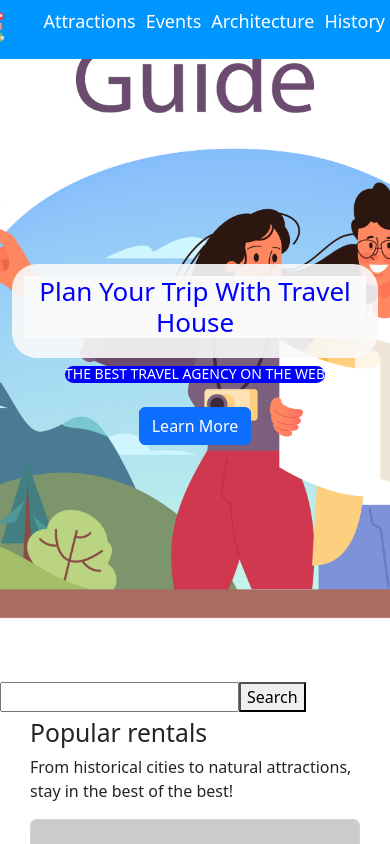
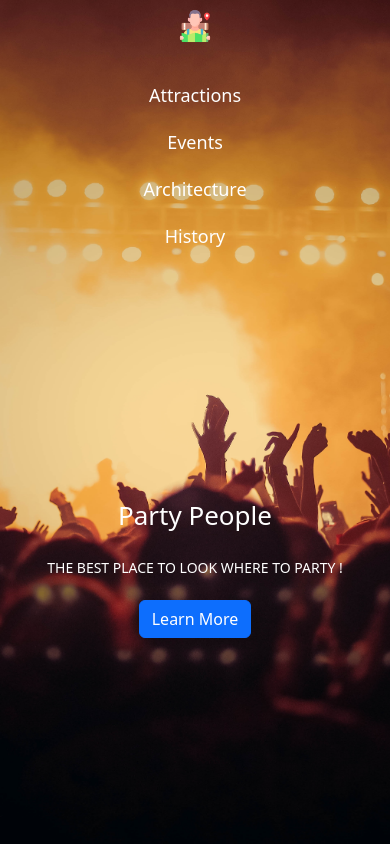
Before and after one commit to jemmy344/party-people, a React (Create React App) app in the folder frontend/: page / in a window 390 px wide. Shown: the top 844 px of the page. Built offline with nearby package versions, Linux system fonts and the light colour scheme.

Commit message:
Reworked header so it suits project idea better.

```diff
--- a/frontend/src/components/Header/index.js
+++ b/frontend/src/components/Header/index.js
@@ -1,6 +1,6 @@
 import React, { useState } from "react";
 import { Button, Container, Modal, Navbar } from "react-bootstrap";
-import backgroundImage from "../../assets/guide.jpg";
+import backgroundImage from "../../assets/partyPeople.jpg";
 import logo from "../../assets/tour-image.png"
 import "./styles.css"
 
@@ -48,10 +48,10 @@ const Header = () => {
         >
           <div className="h1-container">
           <h1>
-            Plan Your Trip With Travel House
+            Party People
           </h1>
           </div>
-          <h6 className="header-text">The best travel agency on the web</h6>
+          <h6 className="header-text">The Best Place to look where to party !</h6>
           <Button variant="primary" onClick={handleShowModal} style={{ marginTop: "1rem" }}>
             Learn More
           </Button>
@@ -59,11 +59,10 @@ const Header = () => {
 
         <Modal show={showModal} onHide={handleShowModal}>
           <Modal.Header>
-            <Modal.Title>Travel Services</Modal.Title>
+            <Modal.Title>Party People</Modal.Title>
           </Modal.Header>
           <Modal.Body>
-            We offer a variety of travel services including flight bookings,
-            hotel reservations, and tour packages. Contact us for more information.
+           Best place to find out where your favorite artists are playing !
           </Modal.Body>
           <Modal.Footer>
             <Button variant="secondary" onClick={handleShowModal}>
--- a/frontend/src/components/Header/styles.css
+++ b/frontend/src/components/Header/styles.css
@@ -1,9 +1,11 @@
+/* Default styles */
+
 .navbar-container {
     display: flex;
     justify-content: flex-end;
     align-content: center;
     /* bright blue */
-    background-color: rgba(0, 150, 255, 1)
+    background-color: linear-gradient(to right, #1d060c 0%, #df9939 50%, #1d060c 100%);
   }
 
   .navbar-container ul a {
@@ -21,20 +23,20 @@
 
   /* added opacity to see background image in navbar */
   .h1-container {
-    background-color: rgba(250, 250, 250, 0.9);
+    background-color: transparent;
     /* creates a round border around h1 title */
     border-radius: 25px;
     padding: 12px;
   }
 
   .h1-container h1 {
-    color: blue;
+    color: #fff;
     font-size: 28px;
     text-align: center;
   }
 
   h6 {
-    color: white;
+    color: #fff;
     margin-top: 8px;
     font-size: 14px;
     text-transform: uppercase;
@@ -44,20 +46,17 @@ h6 {
     margin-top: 4px;
   }
 
-
-
-
   /* responsive design for tablet users */
 
   @media only screen and (min-width: 768px) {
     .h1-container h1 {
-        background-color: rgba(250, 250, 250, 1);
+      background-color: transparent;
       font-size: 38px;
     }
 
     .header-text {
       margin-top: 8px;
-        background: blue;
+      background: transparent;
       border-radius: 20px;
       font-size: 18px;
     }
@@ -80,15 +79,35 @@ h6 {
 
   @media only screen and (max-width: 480px) {
     .h1-container h1 {
-        background-color: rgba(250, 250, 250, 1);
+      background-color: transparent;
       font-size: 26px;
     }
 
     .header-text {
       margin-top: 8px;
-        background: blue;
+      background: transparent;
       border-radius: 20px;
       font-size: 14px;
     }
 
+    .navbar-container {
+      flex-direction: column;
+      align-items: center;
     }
+
+    .navbar-container ul {
+      display: flex;
+      flex-direction: column;
+      align-items: center;
+      margin: 0;
+      padding: 0;
+    }
+
+    .navbar-container ul a {
+      margin: 10px 0;
+    }
+
+    .logo {
+      margin-bottom: 10px;
+    }
+  }
--- a/frontend/src/components/Search/styles.css
+++ b/frontend/src/components/Search/styles.css
@@ -24,6 +24,7 @@
     animation: lds-facebook 1.2s cubic-bezier(0, 0.5, 0.5, 1) infinite;
   }
   .lds-facebook div:nth-child(1) {
+    color: black;
     left: 8px;
     animation-delay: -0.24s;
   }
```
Also changed, not shown: frontend/src/assets/partyPeople.jpg (added). Lines whose indentation alone changed are shown as unchanged.
